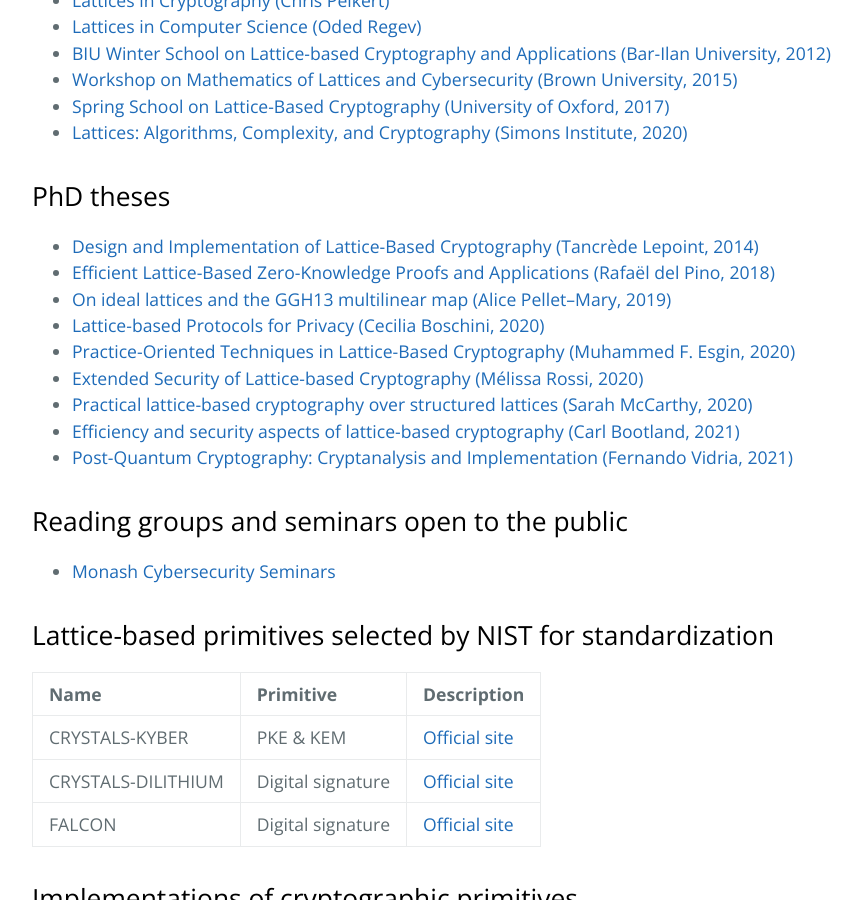
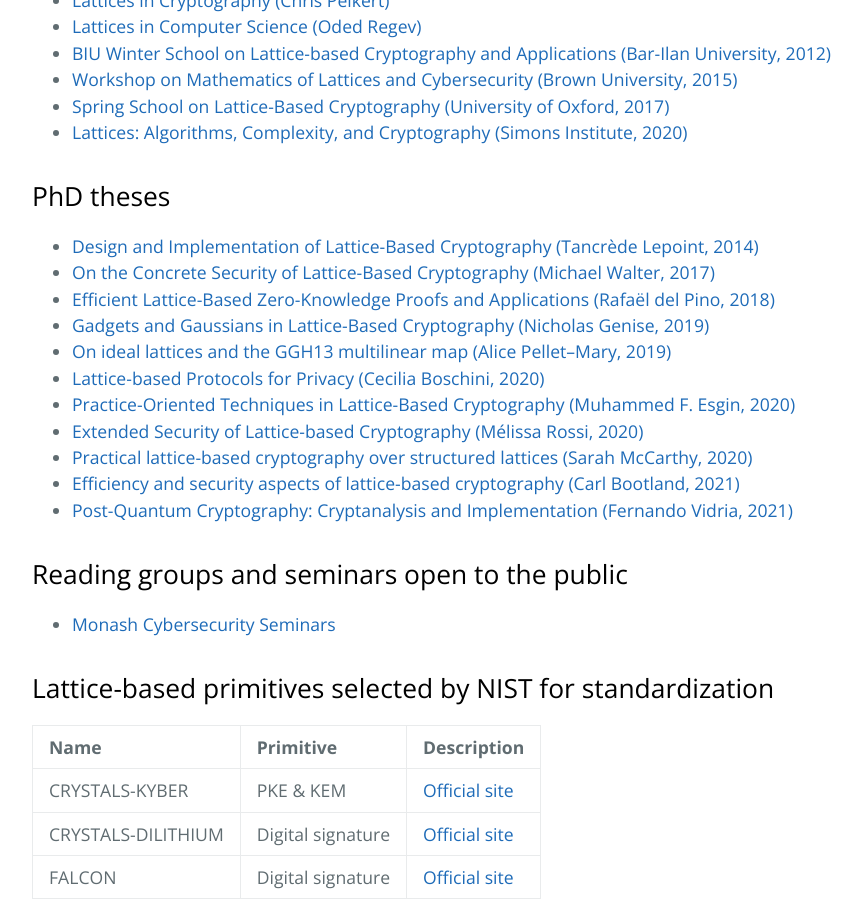
Before and after one commit to octaviopk9/lattice-based-cryptography, a Jekyll site: the page built from index.md, in a window 1280 px wide and 900 px high, scrolled down 938 px. Shown: the whole window, without its empty margins (192-1054 px from the left). Built offline with Jekyll 4.4.1, drawn with Linux system fonts in a browser that asks for light colours; our own code applies the rules of GitHub Pages for plain Markdown files.

Commit message:
Add Michael + Nick's PhD Thesis

```diff
--- a/index.md
+++ b/index.md
@@ -22,7 +22,9 @@ layout: default
 
 ## PhD theses
 - [Design and Implementation of Lattice-Based Cryptography (Tancrède Lepoint, 2014)](https://tlepoint.github.io/phd/lepoint-phd-thesis.pdf)
+- [On the Concrete Security of Lattice-Based Cryptography (Michael Walter, 2017)](https://escholarship.org/uc/item/5n51z56s)
 - [Efficient Lattice-Based Zero-Knowledge Proofs and Applications (Rafaël del Pino, 2018)](https://tel.archives-ouvertes.fr/tel-02445482/document)
+- [Gadgets and Gaussians in Lattice-Based Cryptography (Nicholas Genise, 2019)](https://escholarship.org/uc/item/8b40w7r8)
 - [On ideal lattices and the GGH13 multilinear map (Alice Pellet--Mary, 2019)](https://apelletm.pages.math.cnrs.fr/page-perso/documents/articles/PhD_thesis.pdf)
 - [Lattice-based Protocols for Privacy (Cecilia Boschini, 2020)](https://doc.rero.ch/record/328567/files/2020INFO002.pdf)
 - [Practice-Oriented Techniques in Lattice-Based Cryptography (Muhammed F. Esgin, 2020)](https://bridges.monash.edu/articles/thesis/Practice-Oriented_Techniques_in_Lattice-Based_Cryptography/12279728)
```
